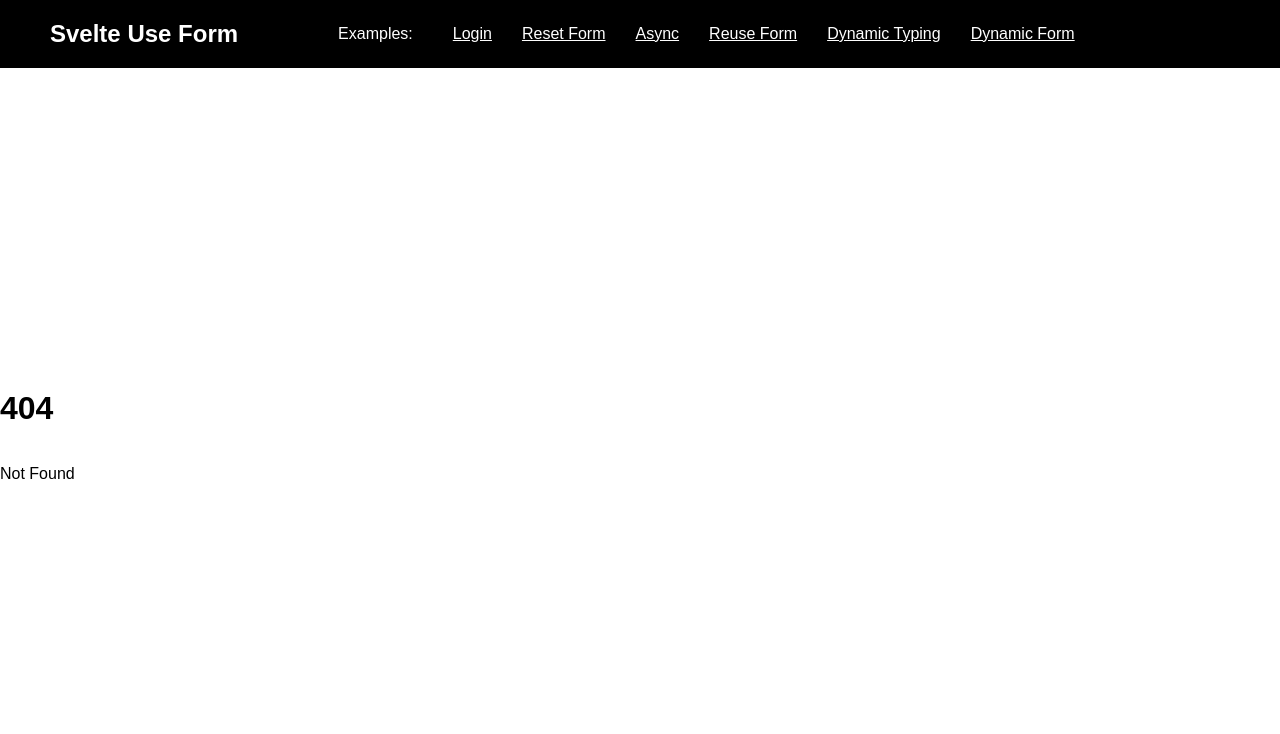
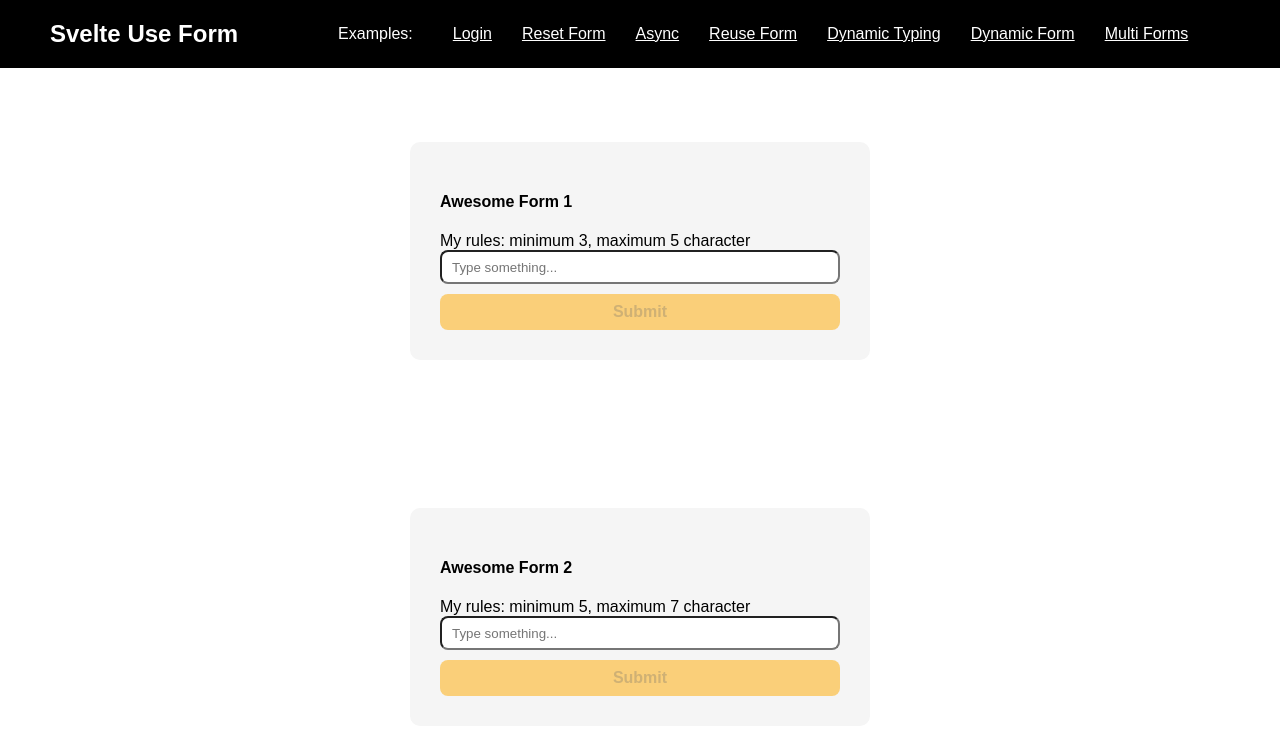
Before and after one commit to noahsalvi/svelte-use-form, a SvelteKit app: page /examples/multi-forms in a window 1280 px wide. Before the commit this address had no page. Shown: the top 734 px of the page. Built offline with nearby package versions, Linux system fonts and the light colour scheme.

Commit message:
Add page & tests

```diff
--- a/src/routes/NavigationBar.svelte
+++ b/src/routes/NavigationBar.svelte
@@ -6,6 +6,7 @@
     "reuse-form",
     "dynamic-typing",
     "dynamic-form",
+    "multi-forms"
   ];
 
   const getTitle = (path: string) => {
--- /dev/null
+++ b/src/routes/examples/multi-forms/+page.svelte
@@ -0,0 +1,59 @@
+<script lang="ts">
+  import {
+    HintGroup,
+    Hint,
+    minLength,
+    useForm,
+    validators,
+    maxLength,
+    email,
+  } from "$lib";
+
+  const formOne = useForm("form-one");
+  const formTwo = useForm("form-two");
+</script>
+
+<form data-testid="form-one" use:formOne>
+  <h4>Awesome Form 1</h4>
+  <!-- Form one input -->
+  <label for="input">My rules: minimum 3, maximum 5 character</label>
+  <input
+    type="text"
+    name="input"
+    placeholder="Type something..."
+    data-testid="input-form-one"
+    use:validators={[minLength(3), maxLength(5)]}
+  />
+  <Hint data-testid="hint-min-form-one" for="input" on="minLength" form="form-one"
+    >Input must be more than 3 characters</Hint
+  >
+  <Hint data-testid="hint-max-form-one" for="input" on="maxLength" form="form-one"
+    >Input must be less than 5 characters</Hint
+  >
+
+  <button on:click|preventDefault data-testid="submit-form-one" disabled={!$formOne.valid}>Submit</button>
+</form>
+
+<form data-testid="form-two" use:formTwo>
+  <h4>Awesome Form 2</h4>
+  <!-- Form two input -->
+  <label for="input">My rules: minimum 5, maximum 7 character</label>
+  <input
+    type="text"
+    name="input"
+    placeholder="Type something..."
+    data-testid="input-form-two"
+    use:validators={[minLength(5), maxLength(7)]}
+  />
+
+  <HintGroup form="form-two" for="input">
+    <Hint data-testid="hint-min-form-two" form="form-two" on="minLength" let:value>
+      Input must be more than {value} characters
+    </Hint>
+    <Hint data-testid="hint-max-form-two" form="form-two" on="maxLength" let:value>
+      Input must be less than {value} characters
+    </Hint>
+  </HintGroup>
+
+  <button on:click|preventDefault data-testid="submit-form-two" disabled={!$formTwo.valid}>Submit</button>
+</form>
```
Also changed, not shown: 1 other file (tests, documents, lock files or other folders).
